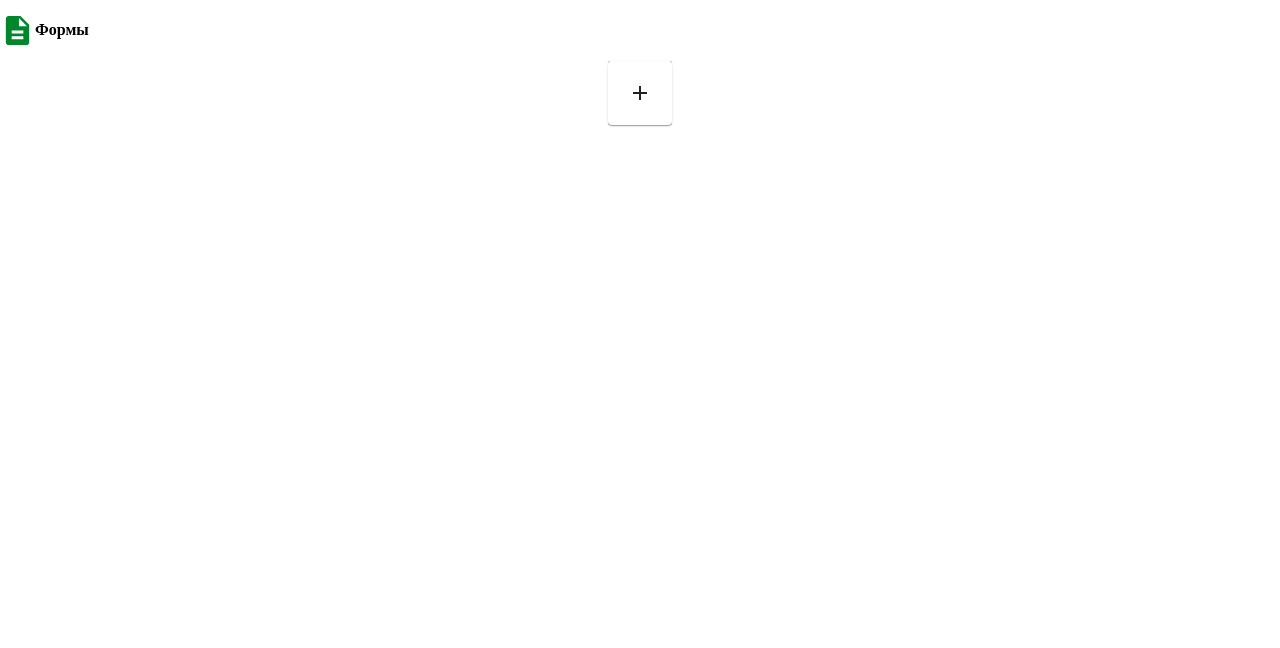
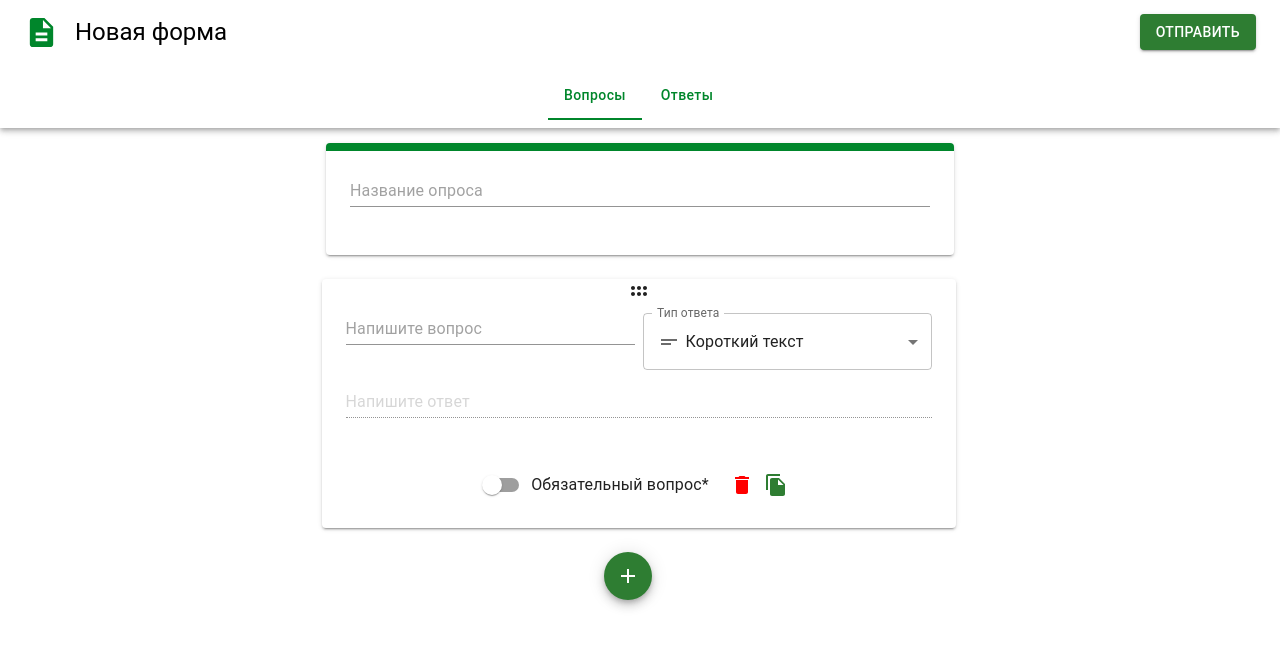
Before and after one commit to kurtkabeina12/CloneGoogleFormsFrontend, a React (Create React App) app in the folder frontend/: page /create-form in a window 1280 px wide. Shown: the top 648 px of the page. Built offline with nearby package versions, Linux system fonts and the light colour scheme.

Commit message:
Update Frontend

```diff
--- a/frontend/package.json
+++ b/frontend/package.json
@@ -24,7 +24,7 @@
     "react-beautiful-dnd": "^13.1.1",
     "react-dom": "^18.2.0",
     "react-redux": "^9.1.0",
-    "react-router-dom": "^6.22.1",
+    "react-router-dom": "^6.22.2",
     "react-scripts": "5.0.1",
     "redux": "^5.0.1",
     "redux-thunk": "^3.1.0",
--- a/frontend/src/App.tsx
+++ b/frontend/src/App.tsx
@@ -1,24 +1,25 @@
 import React from 'react';
+import { BrowserRouter as Router, Route, Routes } from 'react-router-dom';
+import HomePage from './pages/HomePage';
+import CreateFormPage from './pages/CreateFormPage';
+import store from './store/reducers/reducerRoot';
 import { Provider } from 'react-redux';
-import HomePage from './components/HomePage';
-import CreateFormPage from './components/CreateFormPage';
-import store from './store/reducers/reducerRoot';
+import FormPage from './pages/FormPage';
 
 function App() {
-  const [currentPage, setCurrentPage] = React.useState('HomePage');
-
-  const handleNavigation = (page: string) => {
-    setCurrentPage(page);
-  };
-
-  return (
+ return (
     <Provider store={store}>
-      <div className='App'>
-        {currentPage === 'HomePage' && <HomePage onNavigate={handleNavigation} />}
-        {currentPage === 'CreateFormPage' && <CreateFormPage />}
-      </div>
+      <Router>
+        <div className='App'>
+          <Routes>
+            <Route path="/" element={<HomePage />} />
+            <Route path="/create-form" element={<CreateFormPage />} />
+            <Route path="/form" element={<FormPage/>} />
+          </Routes>
+        </div>
+      </Router>
     </Provider>
-  );
+ );
 }
 
 export default App;
--- a/frontend/src/components/CreateFormPage.tsx
+++ b/frontend/src/pages/CreateFormPage.tsx
@@ -13,18 +13,19 @@ import RadioButtonCheckedIcon from '@mui/icons-material/RadioButtonChecked';
 import CheckBoxOutlinedIcon from '@mui/icons-material/CheckBoxOutlined';
 import LinearScaleIcon from '@mui/icons-material/LinearScale';
 import EventIcon from '@mui/icons-material/Event';
-import InputCopmponent from './InputCopmponent';
-import TextareaComponent from './TextareaComponent';
-import RadioComponent from './RadioComponent';
-import CheckboxesComponent from './CheckboxesComponent';
-import DataComponent from './DataComponent';
+import InputCopmponent from '../components/InputCopmponent';
+import TextareaComponent from '../components/TextareaComponent';
+import RadioComponent from '../components/RadioComponent';
+import CheckboxesComponent from '../components/CheckboxesComponent';
+import DataComponent from '../components/DataComponent';
 import DescriptionIcon from '@mui/icons-material/Description';
-import { CustomTab } from './CustomTab';
-import SliderComponent from './SliderComponent';
+import { CustomTab } from '../components/CustomTab';
+import SliderComponent from '../components/SliderComponent';
 import { useDispatch } from 'react-redux';
 import { Card } from '../types/types';
 import { sendCardAsync } from '../store/action/actionSendForm';
 import { AppDispatch } from '../store/reducers/reducerRoot';
+import { useNavigate } from 'react-router-dom';
 
 
 
@@ -33,7 +34,7 @@ const CreateFormPage: React.FC = () => {
 	const [activeCardIndex, setActiveCardIndex] = useState<number | null>(null);
 	const [value, setValue] = React.useState('Questions');
 	const dispatch = useDispatch<AppDispatch>();
-
+	const navigate = useNavigate();
 	const handleChange = (event: React.SyntheticEvent, newValue: string) => {
 		setValue(newValue);
 	};
@@ -90,6 +91,7 @@ const CreateFormPage: React.FC = () => {
 
 	const SendCards = () => {
 		dispatch(sendCardAsync(cards));
+		navigate('/form');
 		console.log(cards)
 	}
 
--- /dev/null
+++ b/frontend/src/pages/FormPage.tsx
@@ -0,0 +1,14 @@
+import React, { useEffect, useState } from 'react';
+import { Card } from '../types/types';
+
+export default function FormPage() {
+ const [cards, setCards] = useState<Card[]>([]);
+
+ useEffect(() => {
+ }, []);
+
+ return (
+    <div>
+    </div>
+ );
+}
--- a/frontend/src/components/HomePage.tsx
+++ b/frontend/src/pages/HomePage.tsx
@@ -4,18 +4,16 @@ import DescriptionIcon from '@mui/icons-material/Description';
 import { Box } from '@mui/material';
 import Card from '@mui/material/Card';
 import AddIcon from '@mui/icons-material/Add';
+import { useNavigate } from 'react-router-dom';
 
-interface HomePageProps {
-  onNavigate: (page: string) => void;
-}
+const HomePage: React.FC = () => {
+ const navigate = useNavigate();
 
+ const handleAddClick = () => {
+    navigate('/create-form');
+ };
 
-const HomePage: React.FC<HomePageProps> = ({onNavigate}) => {
-  const handleAddClick = () => {
-    onNavigate('CreateFormPage');
-  };
-
-  return (
+ return (
     <div className="home-page">
       <div className='home-header'>
         <DescriptionIcon fontSize='large' sx={{ color: '#00862b' }} />
@@ -23,13 +21,13 @@ const HomePage: React.FC<HomePageProps> = ({onNavigate}) => {
       </div>
       <div className='home-body'>
         <Box sx={{ backgroundColor: "#cbd5e1" }}>
-          <Card sx={{width:'4rem', height:"4rem", display:'flex', justifyContent:'center', alignItems:'center'}}  onClick={handleAddClick}>
-            <AddIcon  />
+          <Card sx={{width:'4rem', height:"4rem", display:'flex', justifyContent:'center', alignItems:'center'}} onClick={handleAddClick}>
+            <AddIcon />
           </Card>
         </Box>
       </div>
     </div>
-  );
+ );
 };
 
 export default HomePage;
```
Also changed, not shown: 1 other file (tests, documents, lock files or other folders).
